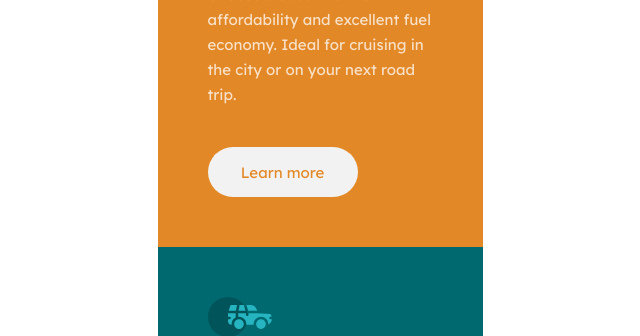
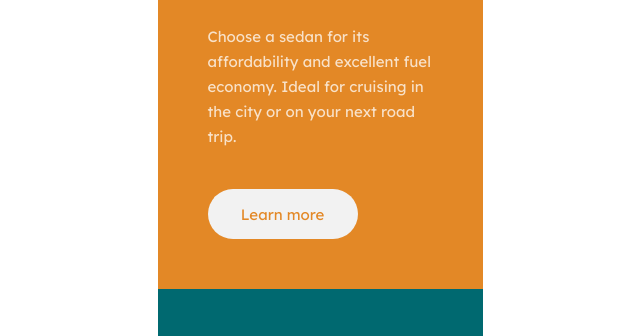
Before and after one commit to frankaddelia/three-column-layout-component, a plain HTML site: page index.html in a window 1280 px wide. Shown: the part 251-587 px from the top of the page, without its empty margins (295-935 px from the left). Drawn offline with Linux system fonts and the light colour scheme.

Commit message:
Move component into a section tag. Add margin to the top

```diff
--- a/index.html
+++ b/index.html
@@ -14,7 +14,8 @@
 </head>
 
 <body>
-    <main class="container">
+    <main>
+        <section class="container">
             <div id="sedans" class="column left-rounded-corners">
                 <p>
                     <img src="images/icon-sedans.svg" alt="Icon for sedans">
@@ -48,6 +49,7 @@
                 </p>
                 <button>Learn more</button>
             </div>
+        </section>
     </main>
     <footer class="attribution">
         Challenge by <a href="https://www.frontendmentor.io?ref=challenge" target="_blank">Frontend Mentor</a>.
--- a/source/scss/styles.scss
+++ b/source/scss/styles.scss
@@ -11,6 +11,10 @@ $very-light-gray: hsl(0deg, 0%, 95%);
 
 body {
     font-size: 15px;
+}
+
+main {
+    margin-top: 50px;
 }
 
 .column {
```
Also changed, not shown: build/css/styles.css, 1 other file. Lines whose indentation alone changed are shown as unchanged.
